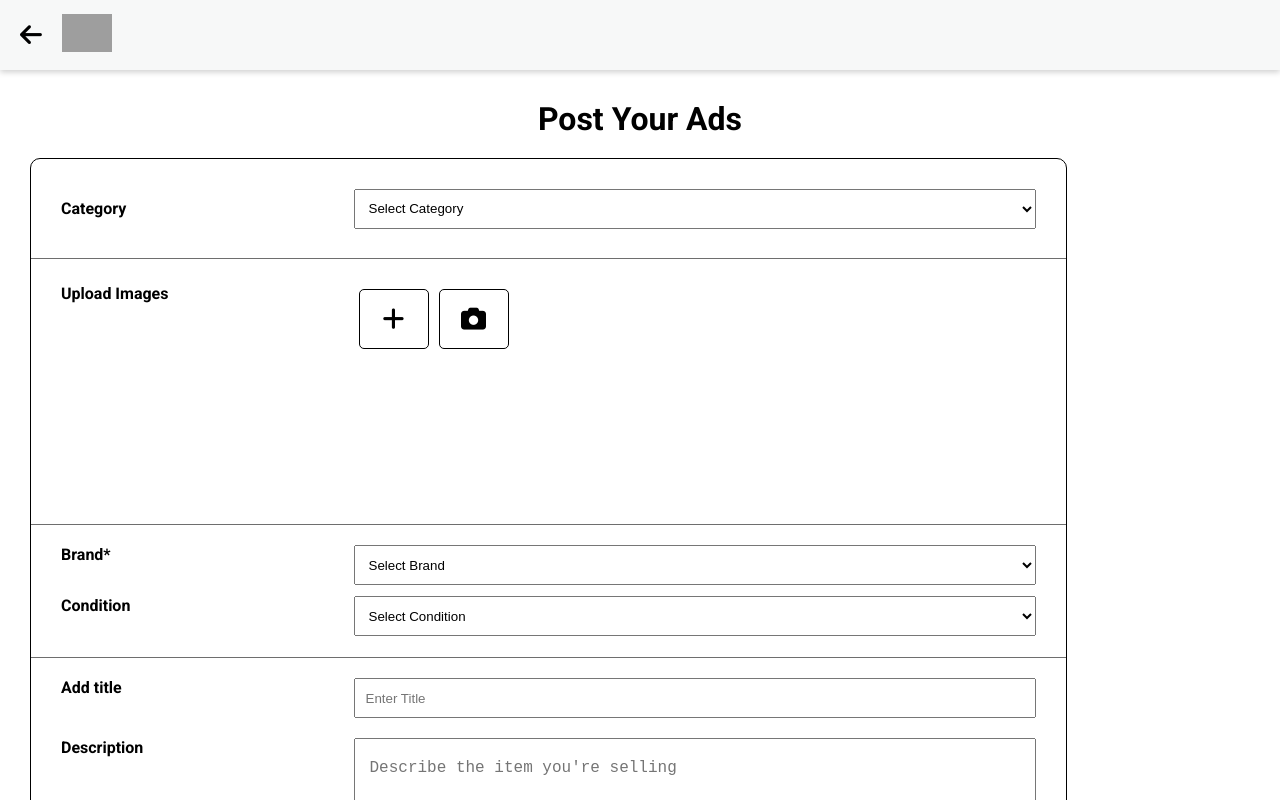
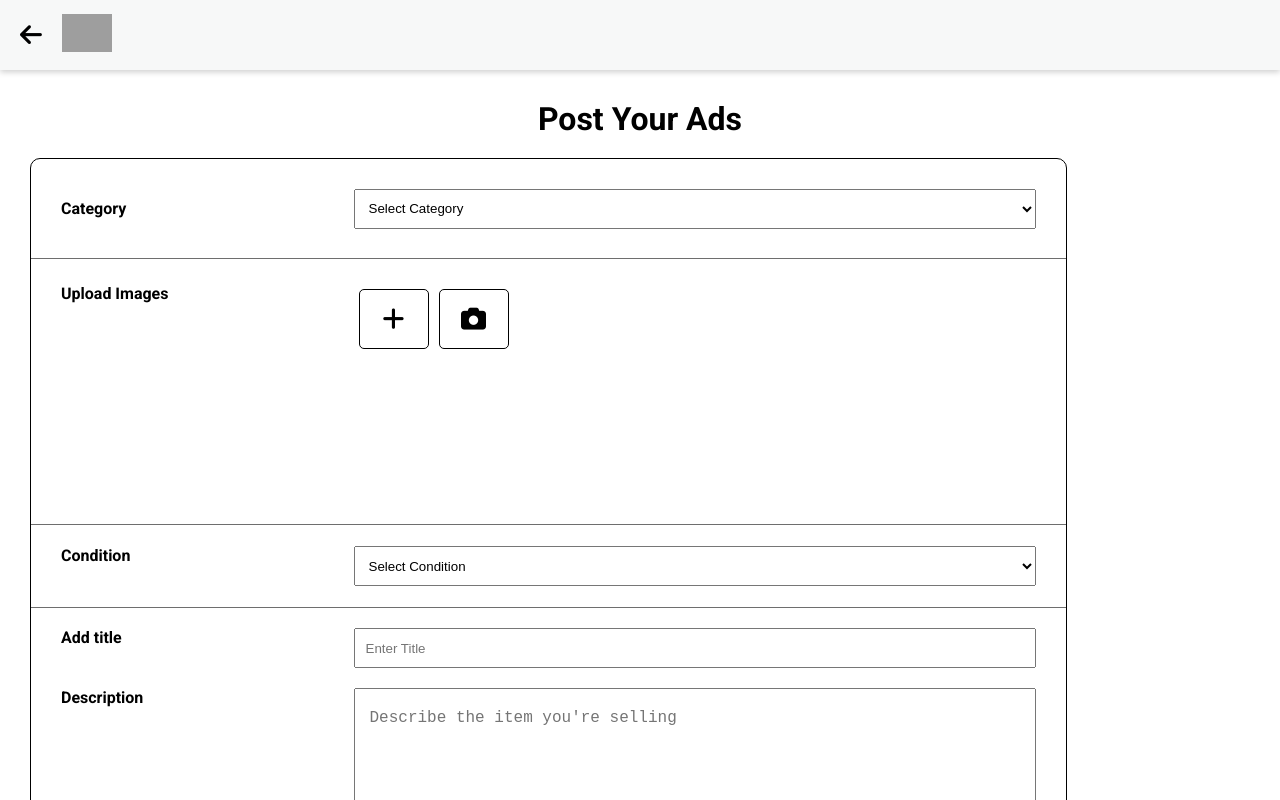
Before and after one commit to Jazab1232/OLX-App-Clone, a React (Vite) app: page /post-ads in a window 1280 px wide. Shown: the top 800 px of the page. Built offline with nearby package versions, Linux system fonts and the light colour scheme; grey boxes are pictures that could not be loaded.

Commit message:
modify postAds

```diff
--- a/src/components/PostAds.jsx
+++ b/src/components/PostAds.jsx
@@ -88,7 +88,7 @@ export default function PostAds() {
             </div>
           </div>
           <div className="brandCondition">
-            <div className="brand">
+            <div className="brand" style={{ display: category === 'mobiles' ? 'flex' : 'none' }}>
               <h4>Brand*</h4>
               <select value={brand} onChange={(e) => setBrand(e.target.value)}>
                 <option value="">Select Brand</option>
```
